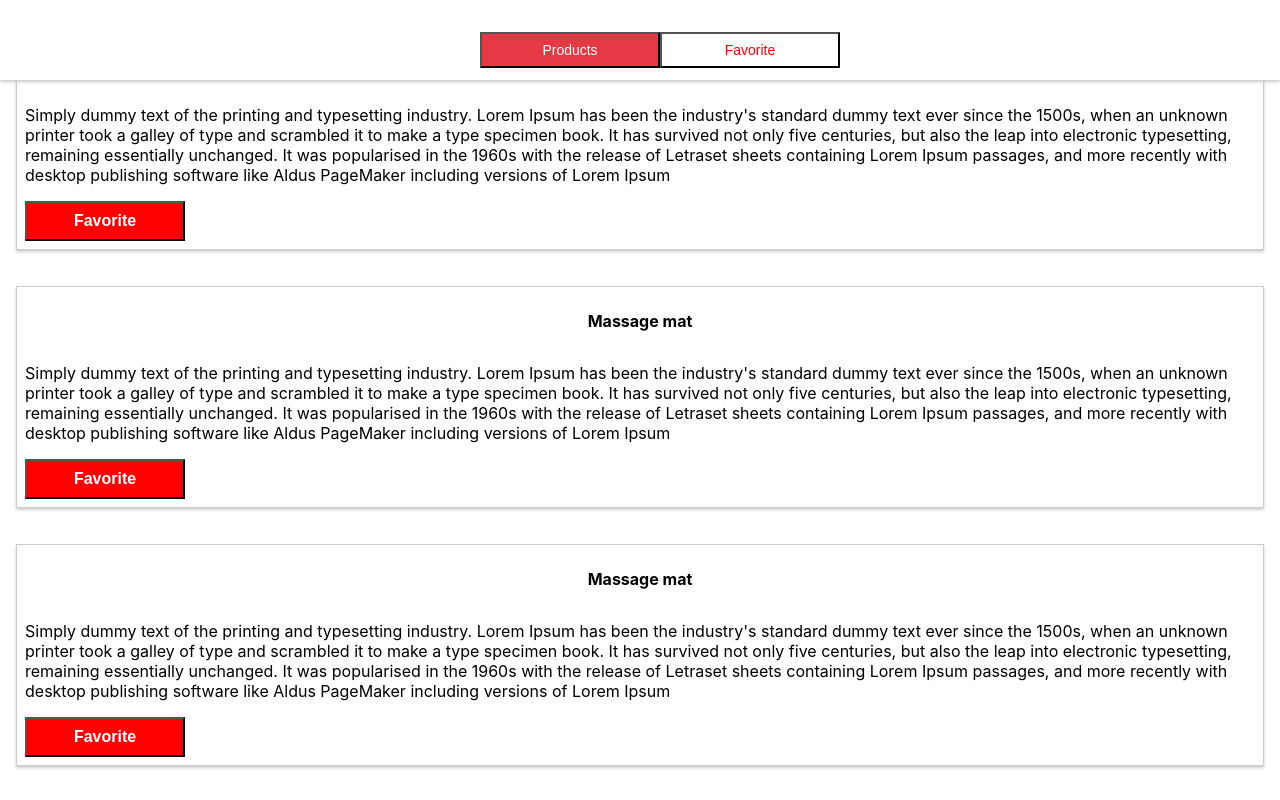
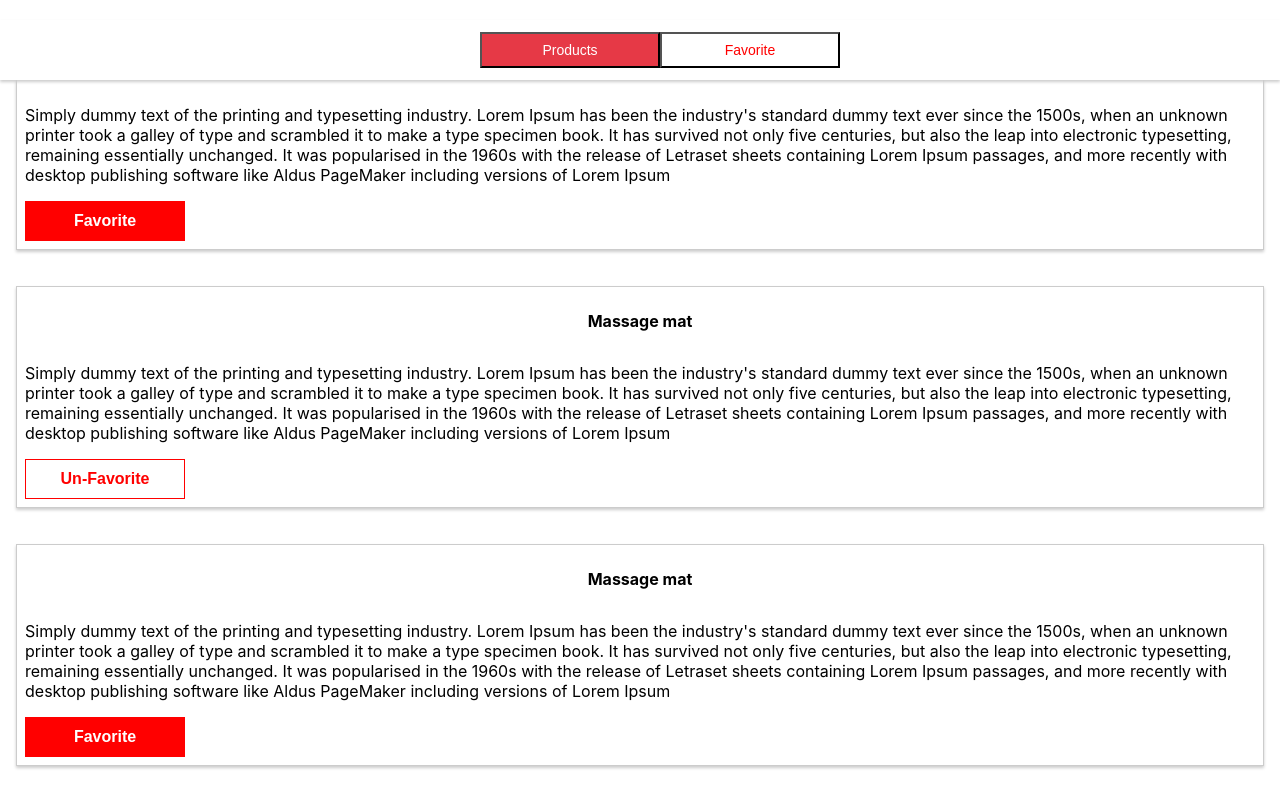
Before and after one commit to trungnv184/react-production-app, a React (Create React App) app: page / in a window 1280 px wide. Built offline with nearby package versions, Linux system fonts and the light colour scheme.

Commit message:
Add Button UI

```diff
--- a/src/Components/Product/ProductItem.js
+++ b/src/Components/Product/ProductItem.js
@@ -2,6 +2,7 @@ import React, { useEffect } from "react";
 import PropTypes from "prop-types";
 import Card from "../UI/Card/Card";
 import classes from "./ProductItem.module.css";
+import Button from "../UI/Button/Button";
 
 const ProductItem = (props) => {
   const { product } = props;
@@ -15,7 +16,7 @@ const ProductItem = (props) => {
       <Card>
         <h3 className={classes.Title}>{product.name}</h3>
         <p className={classes.description}>{product.description}</p>
-        <button className={classes.FavoriteButton}>Favorite</button>
+        <Button isFavorite={product.isFavorited} />
       </Card>
     </div>
   );
--- a/src/Components/Product/ProductItem.module.css
+++ b/src/Components/Product/ProductItem.module.css
@@ -21,18 +21,3 @@
     text-overflow: ellipsis;
     flex: 2;
 }
-
-.FavoriteButton {
-    height: 40px;
-    width: 160px;
-    padding: 0 8px;
-    font-weight: bold;
-    background-color: red;
-    color: white;
-    font-size: 16px;
-    align-self: flex-start;
-}
-
-.FavoriteButton:hover {
-    background-color: orchid;
-}
--- /dev/null
+++ b/src/Components/UI/Button/Button.js
@@ -0,0 +1,25 @@
+import React from "react";
+import classes from "./Button.module.css";
+import * as Constants from "../../../Share/Constants/Constant";
+import PropTypes from "prop-types";
+
+const Button = (props) => {
+  const { isFavorite } = props;
+  const buttonClasses = [classes.Button];
+
+  if (isFavorite) {
+    buttonClasses.push(classes.Active);
+  }
+
+  const title = isFavorite
+    ? Constants.FAVORITE_TEXT
+    : Constants.UNFAVORITE_TEXT;
+
+  return <button className={buttonClasses.join(" ")}>{title}</button>;
+};
+
+Button.propTypes = {
+  isFavorite: PropTypes.bool.isRequired,
+};
+
+export default Button;
--- /dev/null
+++ b/src/Components/UI/Button/Button.module.css
@@ -0,0 +1,21 @@
+.Button {
+    height: 40px;
+    width: 160px;
+    padding: 0 8px;
+    font-weight: bold;
+    background-color: white;
+    border: 1px solid red;
+    color: red;
+    font-size: 16px;
+    align-self: flex-start;
+}
+
+.Button:hover {
+    background-color: green;
+    border: 0;
+}
+
+.Active {
+    background-color: red;
+    color: white;
+}
--- a/src/Share/Constants/Constant.js
+++ b/src/Share/Constants/Constant.js
@@ -2,6 +2,8 @@ export const SEGMENT_ALL_INDEX = 0;
 export const SEGMENT_FAVORITE_INDEX = 1;
 export const SEGEMNT_ALL_TEXT = "Products";
 export const SEGMENT_FAVORITE_TEXT = "Favorite";
+export const FAVORITE_TEXT = "Favorite";
+export const UNFAVORITE_TEXT = "Un-Favorite";
 
 export const PRODUCT_MOCK_DATA = [
   {
@@ -9,7 +11,7 @@ export const PRODUCT_MOCK_DATA = [
     name: "Massage mat",
     description:
       "Simply dummy text of the printing and typesetting industry. Lorem Ipsum has been the industry's standard dummy text ever since the 1500s, when an unknown printer took a galley of type and scrambled it to make a type specimen book. It has survived not only five centuries, but also the leap into electronic typesetting, remaining essentially unchanged. It was popularised in the 1960s with the release of Letraset sheets containing Lorem Ipsum passages, and more recently with desktop publishing software like Aldus PageMaker including versions of Lorem Ipsum",
-    isFavorited: false,
+    isFavorited: true,
   },
   {
     id: "P02",
@@ -23,6 +25,6 @@ export const PRODUCT_MOCK_DATA = [
     name: "Massage mat",
     description:
       "Simply dummy text of the printing and typesetting industry. Lorem Ipsum has been the industry's standard dummy text ever since the 1500s, when an unknown printer took a galley of type and scrambled it to make a type specimen book. It has survived not only five centuries, but also the leap into electronic typesetting, remaining essentially unchanged. It was popularised in the 1960s with the release of Letraset sheets containing Lorem Ipsum passages, and more recently with desktop publishing software like Aldus PageMaker including versions of Lorem Ipsum",
-    isFavorited: false,
+    isFavorited: true,
   },
 ];
```
